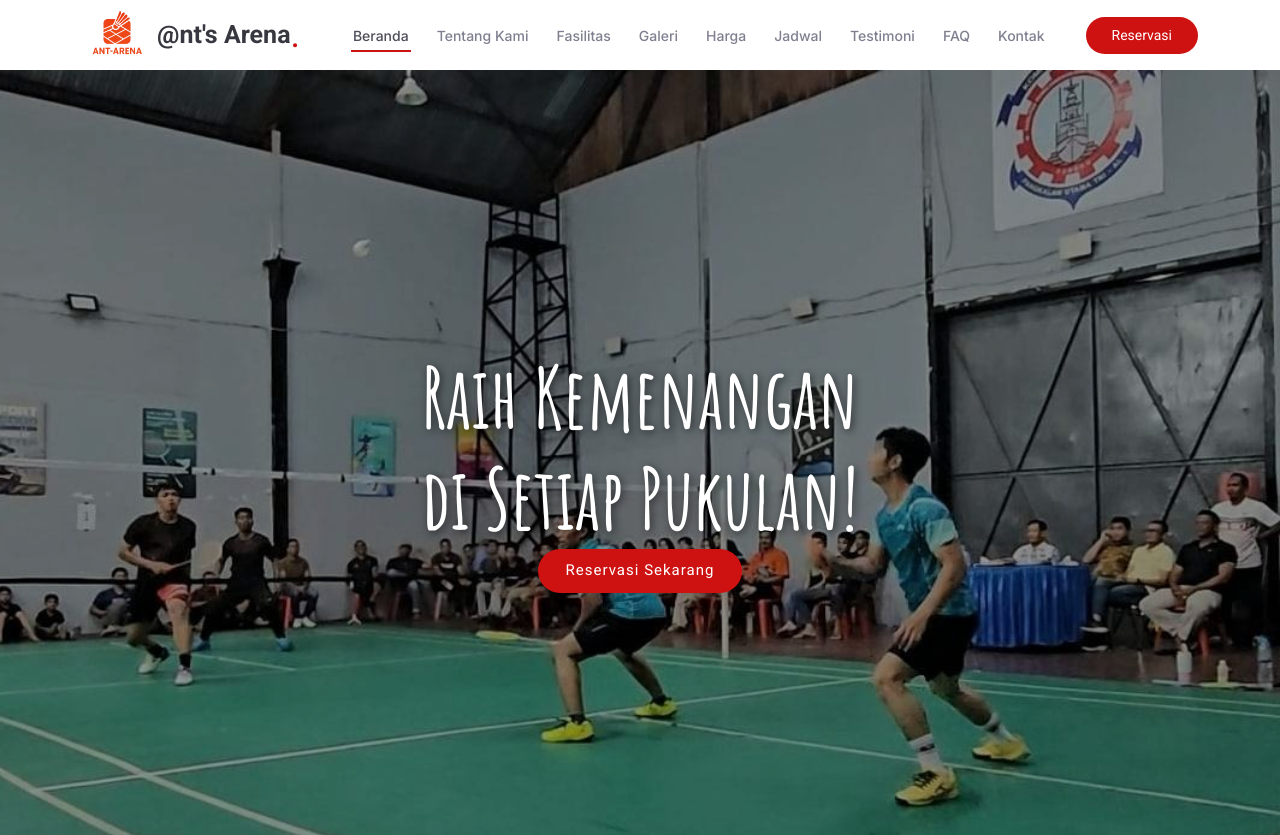
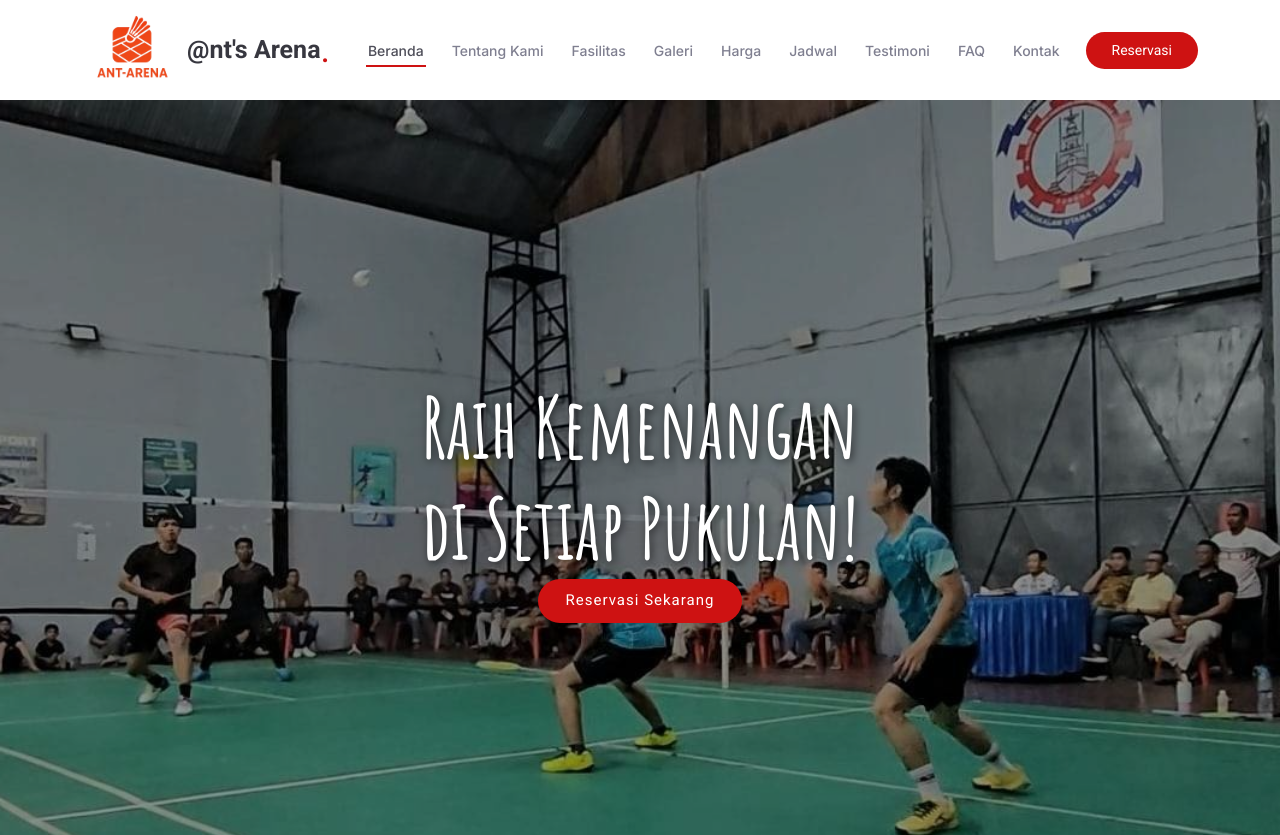
Before and after one commit to wahyugod/ant-arena, a plain HTML site: page index.html in a window 1280 px wide. Shown: the top 835 px of the page. Drawn offline with Linux system fonts and the light colour scheme.

Commit message:
Update main.css

```diff
--- a/assets/css/main.css
+++ b/assets/css/main.css
@@ -222,7 +222,7 @@ h6 {
 }
 
 .header .logo img {
-  max-height: 70px;
+  max-height: 100px;
   margin-right: 5px;
 }
 
```
